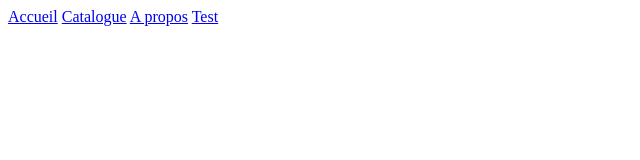
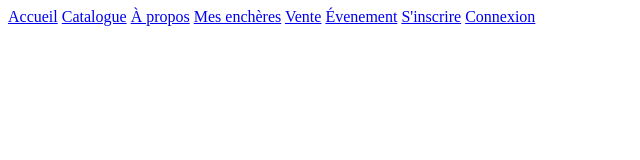
Before and after one commit to NinaEinsteinR1/Stampeed, a plain HTML site: page index.html in a window 1280 px wide. Shown: the whole page, without its empty margins (0-640 px from the left). Drawn offline with Linux system fonts and the light colour scheme.

Commit message:
updated navigation

```diff
--- a/index.html
+++ b/index.html
@@ -10,8 +10,12 @@
         <nav>
             <a href="/">Accueil</a>
             <a href="/">Catalogue</a>
-            <a href="/">A propos</a>
-            <a href="/">Test</a>
+            <a href="/">À propos</a>
+            <a href="/">Mes enchères</a>
+            <a href="/">Vente</a>
+            <a href="/">Évenement</a>
+            <a href="/">S'inscrire</a>
+            <a href="/">Connexion</a>
         </nav>
     </header>
 </body>
```
